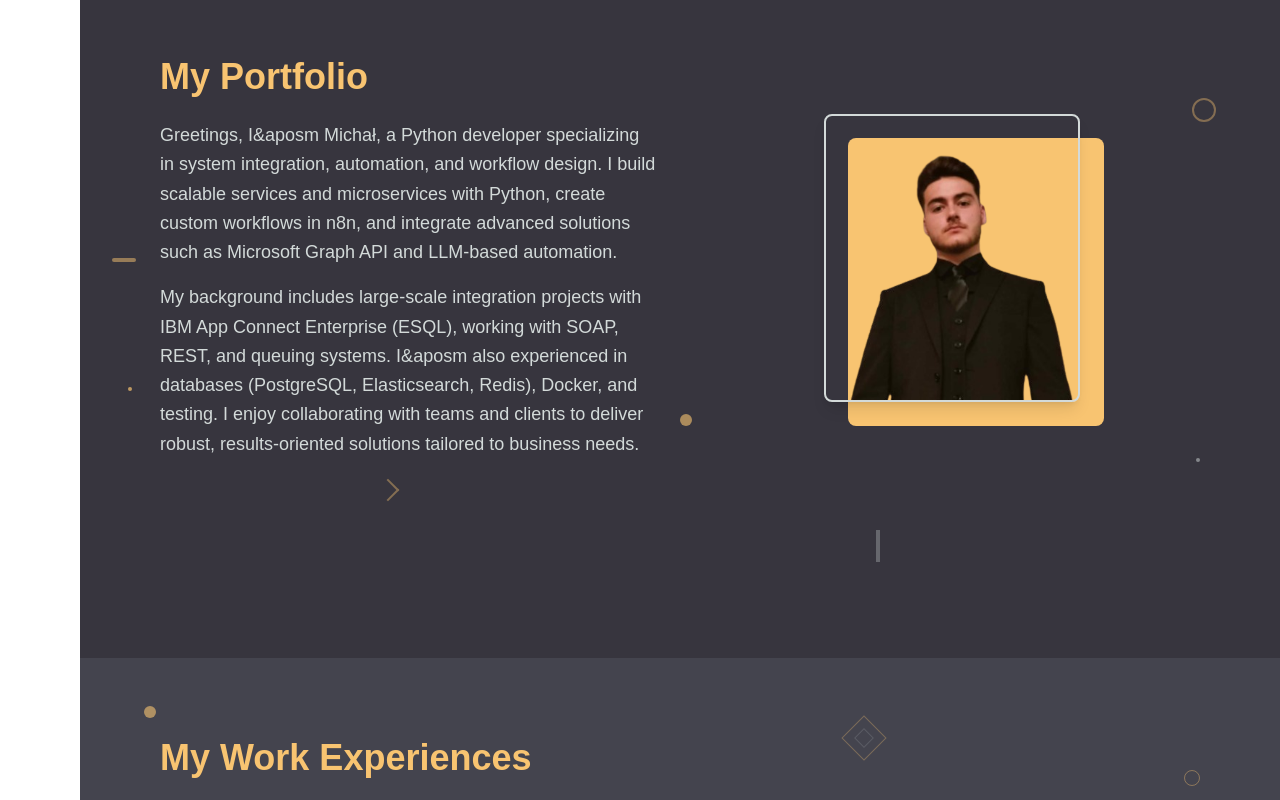
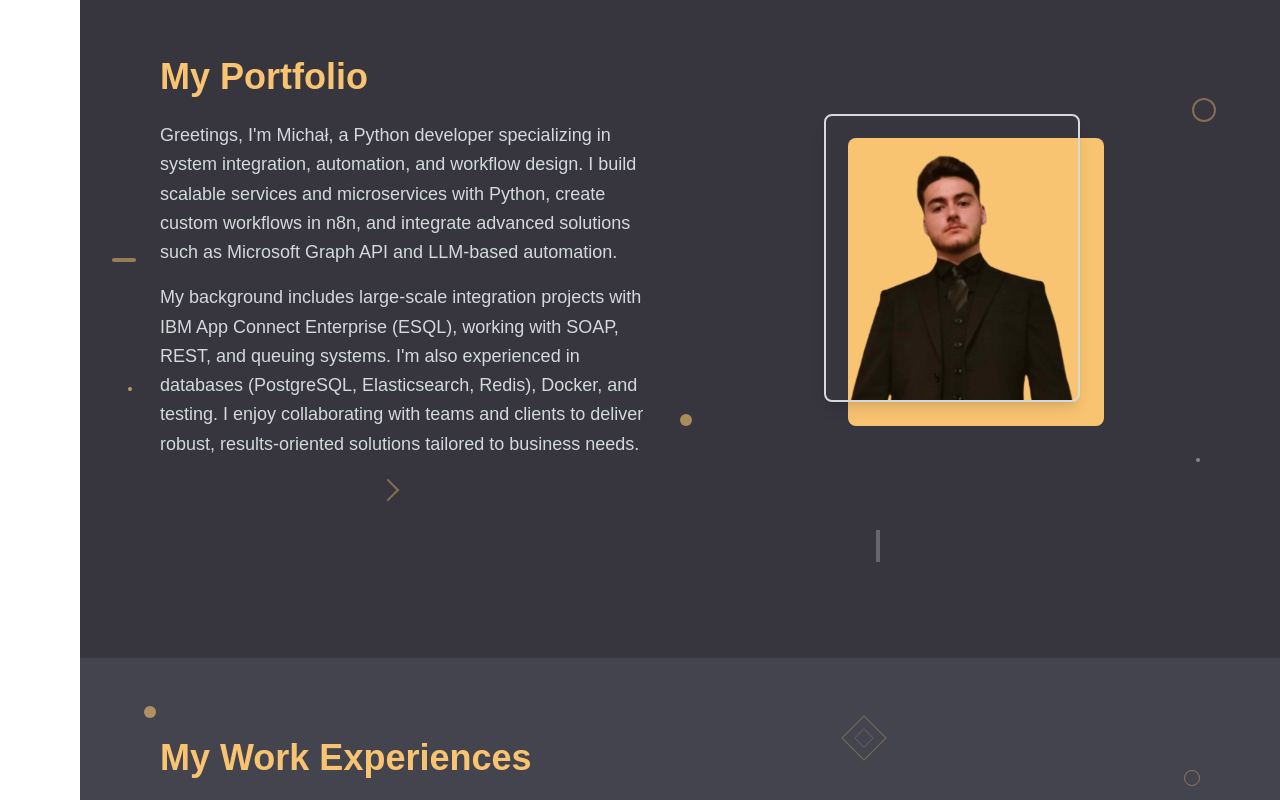
Before and after one commit to poewer/mrwhitecv, a Next.js app: page / in a window 1280 px wide. Shown: the part 942-1742 px from the top of the page. Built offline with nearby package versions, Linux system fonts and the light colour scheme.

Commit message:
add apos

```diff
--- a/components/Main.tsx
+++ b/components/Main.tsx
@@ -54,7 +54,7 @@ export default function Main() {
                     className="text-6xl font-bold leading-tight"
                     style={{ color: "#37353E" }}
                 >
-                    G&aposday, I&aposm <br />
+                    G&apos;day, I&apos;m <br />
                     <span className="block">Michał Białek,</span>
                 </h1>
 
--- a/components/MyPortfolio.tsx
+++ b/components/MyPortfolio.tsx
@@ -35,7 +35,7 @@ export default function MyProfile() {
         <h2 className="text-4xl font-bold mb-6 text-[#F8C471]">My Portfolio</h2>
 
         <p className="text-lg leading-relaxed mb-4">
-          Greetings, I&aposm Michał, a Python developer specializing in system
+          Greetings, I&apos;m Michał, a Python developer specializing in system
           integration, automation, and workflow design. I build scalable services and
           microservices with Python, create custom workflows in n8n,
           and integrate advanced solutions such as Microsoft Graph API and LLM-based
@@ -44,7 +44,7 @@ export default function MyProfile() {
 
         <p className="text-lg leading-relaxed">
           My background includes large-scale integration projects with IBM App Connect
-          Enterprise (ESQL), working with SOAP, REST, and queuing systems. I&aposm also
+          Enterprise (ESQL), working with SOAP, REST, and queuing systems. I&apos;m also
           experienced in databases (PostgreSQL, Elasticsearch, Redis), Docker, and
           testing. I enjoy collaborating with teams and clients to deliver robust,
           results-oriented solutions tailored to business needs.
```
